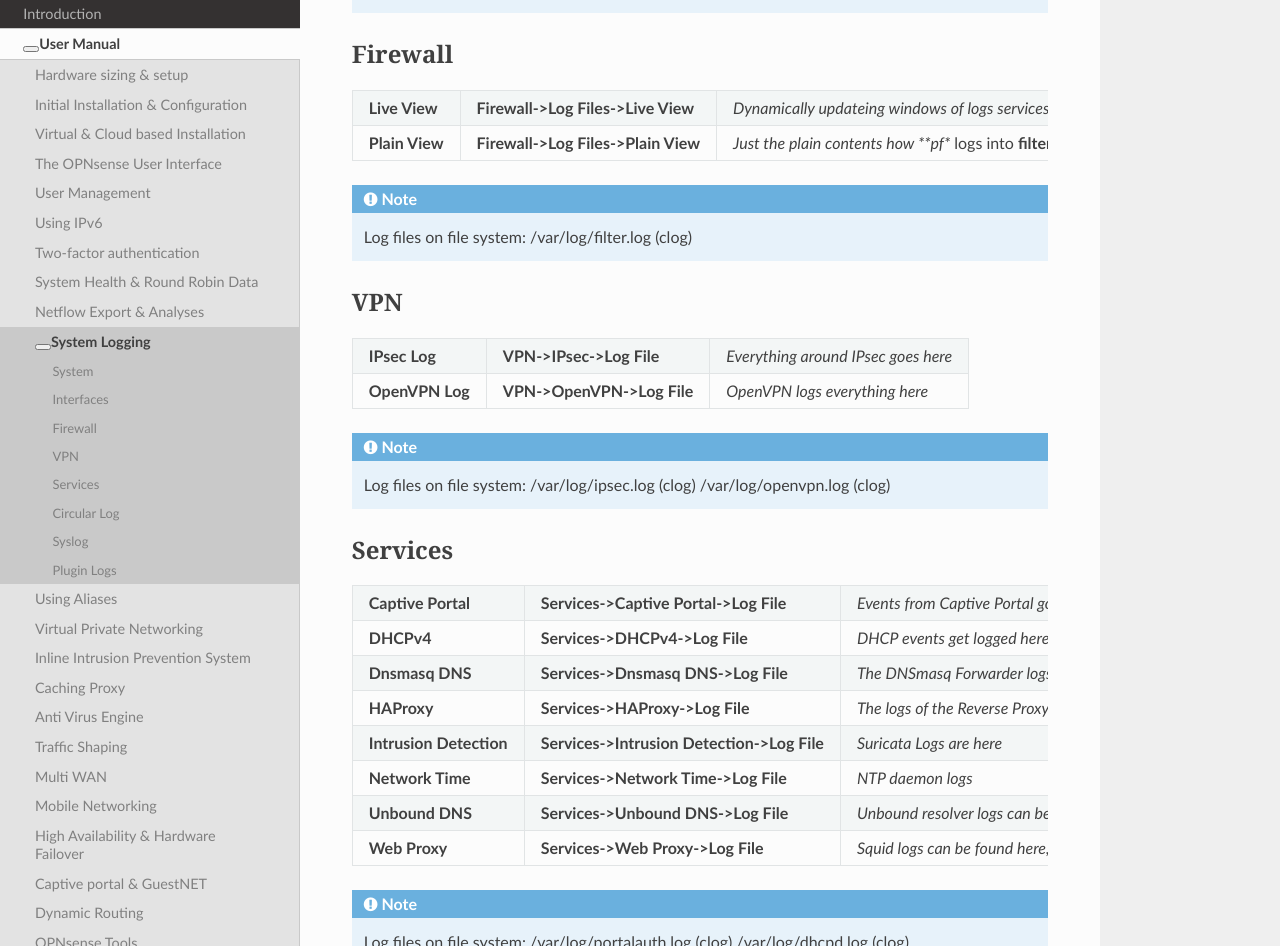
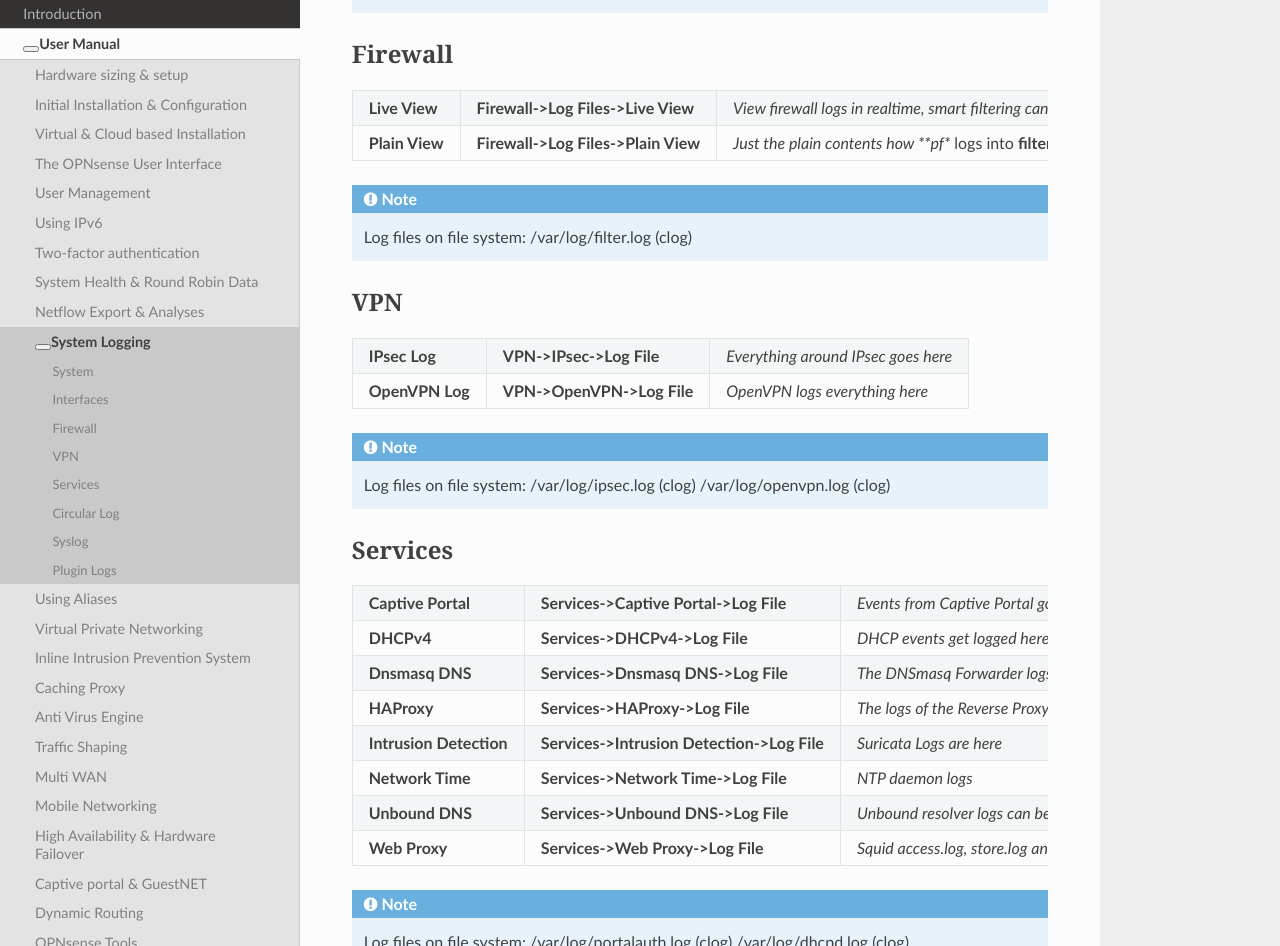
Before and after one commit to opnsense/docs, a Sphinx documentation site: the page built from source/manual/logging.rst, in a window 1280 px wide and 1400 px high, scrolled down 751 px. Shown: the part 162-1108 px from the top of the window. Built offline with Sphinx 7.4.7 and the Read the Docs theme 2.0.0, drawn with Linux system fonts in a browser that asks for light colours; nearby versions of some CDN libraries; some web fonts are replaced; library files that are not in the unit come from our copies.

Commit message:
Update logging.rst

```diff
--- a/source/manual/logging.rst
+++ b/source/manual/logging.rst
@@ -47,7 +47,7 @@
 --------
 
 ================ ===================================== =============================================================================
- **Live View**    **Firewall->Log Files->Live View**    *Dynamically updateing windows of logs services search filter and coloring*
+ **Live View**    **Firewall->Log Files->Live View**    *View firewall logs in realtime, smart filtering can be applied*
  **Plain View**   **Firewall->Log Files->Plain View**   *Just the plain contents how **pf** logs into **filter.log** *
 ================ ===================================== =============================================================================
 
@@ -73,7 +73,7 @@
 Services
 --------
 
-========================= ============================================= ======================================================
+========================= ============================================= =============================================
  **Captive Portal**        **Services->Captive Portal->Log File**        *Events from Captive Portal go here*
  **DHCPv4**                **Services->DHCPv4->Log File**                *DHCP events get logged here*
  **Dnsmasq DNS**           **Services->Dnsmasq DNS->Log File**           *The DNSmasq Forwarder logs*
@@ -81,8 +81,8 @@
  **Intrusion Detection**   **Services->Intrusion Detection->Log File**   *Suricata Logs are here*
  **Network Time**          **Services->Network Time->Log File**          *NTP daemon logs*
  **Unbound DNS**           **Services->Unbound DNS->Log File**           *Unbound resolver logs can be found here*
- **Web Proxy**             **Services->Web Proxy->Log File**             *Squid logs can be found here, three tabs available*
-========================= ============================================= ======================================================
+ **Web Proxy**             **Services->Web Proxy->Log File**             *Squid access.log, store.log and cache.log*
+========================= ============================================= =============================================
 
 .. Note::
    Log files on file system:
```
